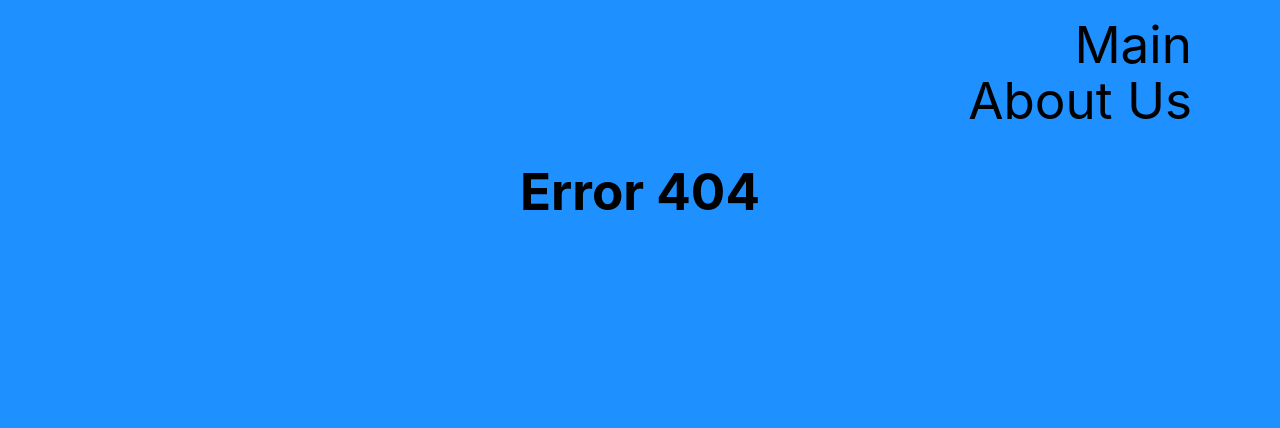
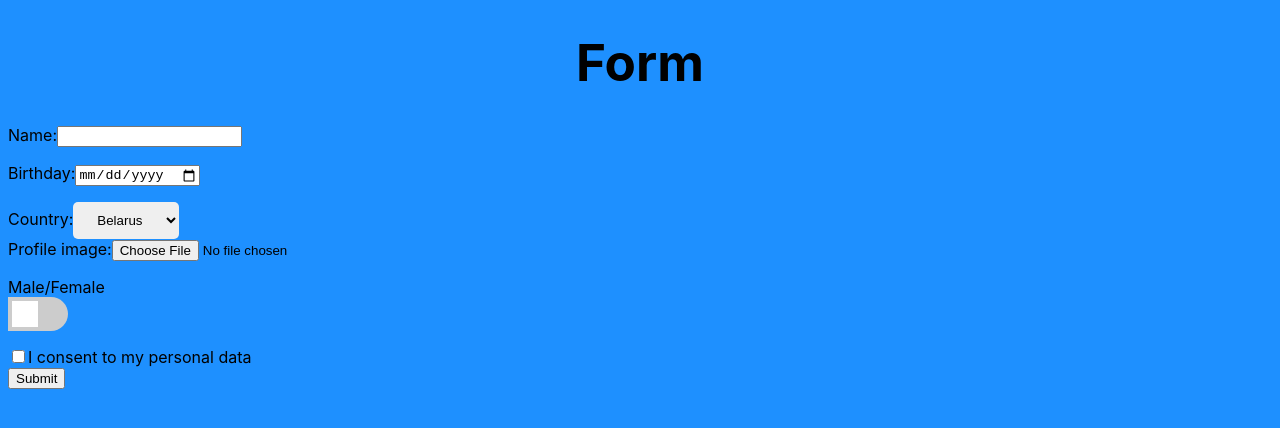
Before and after one commit to DenisSidorenkoQ/rsschool-react, a React (Vite) app: page /form in a window 1280 px wide. Before the commit this address led to /error. Shown: the top 428 px of the page. Built offline with nearby package versions, Linux system fonts and the light colour scheme.

Commit message:
feat: added all elements for form

```diff
--- a/package.json
+++ b/package.json
@@ -1,6 +1,7 @@
 {
   "name": "rsschool-react",
   "private": true,
+  "homepage": "https://denissidorenkoq.github.io/rsschool-react/",
   "version": "0.0.0",
   "type": "module",
   "jest": {
@@ -15,9 +16,12 @@
     "build": "tsc && vite build",
     "preview": "vite preview",
     "test": "vitest",
-    "coverage": "vitest run --coverage"
+    "coverage": "vitest run --coverage",
+    "deploy": "gh-pages -d build",
+    "predeploy": "npm run build"
   },
   "dependencies": {
+    "gh-pages": "^5.0.0",
     "html-webpack-plugin": "^5.5.0",
     "react": "^18.2.0",
     "react-dom": "^18.2.0"
--- a/src/App.tsx
+++ b/src/App.tsx
@@ -3,6 +3,7 @@ import { Navigate, Route, Routes } from 'react-router-dom';
 import { AboutUs } from './pages/AboutUs';
 import { Error404 } from './pages/Error404';
 import { Main } from './pages/Main';
+import { FormPage } from './pages/FormPage';
 
 const App = () => {
   return (
@@ -11,6 +12,7 @@ const App = () => {
         <Route path={'/error'} element={<Error404 />} />
         <Route path={'/about-us'} element={<AboutUs />} />
         <Route path={'/main'} element={<Main />} />
+        <Route path={'/form'} element={<FormPage />} />
         <Route path={'*'} element={<Navigate to="/error" replace />} />
       </Routes>
     </div>
--- /dev/null
+++ b/src/components/Form.css
@@ -0,0 +1,56 @@
+select{
+    border:none;
+    padding: 10px 20px;
+    border-radius:5px;
+}
+
+select:focus{
+    outline:none;
+}
+
+label{
+    width: 400px;
+}
+
+.switch {
+    position: relative;
+    display: inline-block;
+    width: 60px;
+    height: 34px;
+}
+
+.slider {
+    position: absolute;
+    cursor: pointer;
+    top: 0;
+    left: 0;
+    right: 0;
+    bottom: 0;
+    background-color: #ccc;
+    -webkit-transition: .4s;
+    transition: .4s;
+    border-radius: 0 20px 20px 0;
+}
+
+.slider:before {
+    position: absolute;
+    content: "";
+    height: 26px;
+    width: 26px;
+    left: 4px;
+    bottom: 4px;
+    background-color: white;
+    -webkit-transition: .4s;
+    transition: .4s;
+}
+
+input:checked + .slider {
+    background-color: gray;
+}
+
+input:checked + .slider:before {
+    -webkit-transform: translateX(26px);
+    -ms-transform: translateX(26px);
+    transform: translateX(26px);
+    border-radius: 15px;
+}
--- /dev/null
+++ b/src/components/Form.tsx
@@ -0,0 +1,89 @@
+import React from 'react';
+import './Form.css';
+
+export class Form extends React.Component {
+  state = {
+    name: '',
+    date: '',
+    country: 'Belarus',
+    dataConfirmation: false,
+  };
+
+  handleChangeName = (event: { target: { value: string } }) => {
+    this.setState({ name: event.target.value });
+  };
+
+  handleChangeDate = (event: { target: { value: string } }) => {
+    this.setState({ date: event.target.value });
+  };
+
+  handleChangeCountry = (event: { target: { value: string } }) => {
+    this.setState({ country: event.target.value });
+  };
+
+  handleChangeDataConfirmation = () => {
+    if (this.state.dataConfirmation) {
+      this.setState({ dataConfirmation: false });
+    } else {
+      this.setState({ dataConfirmation: true });
+    }
+  };
+
+  render() {
+    return (
+      <form id="form">
+        <div>
+          <label>
+            Name:
+            <input type="text" value={this.state.name} onChange={this.handleChangeName} />
+          </label>
+        </div>
+        <div style={{ paddingTop: '1em' }}>
+          <label>
+            Birthday:
+            <input type="date" value={this.state.date} onChange={this.handleChangeDate} />
+          </label>
+        </div>
+        <div style={{ paddingTop: '1em' }}>
+          <label>
+            Country:
+            <select
+              name="country"
+              id="country"
+              value={this.state.country}
+              onChange={this.handleChangeCountry}
+            >
+              <option value="Belarus">Belarus</option>
+              <option value="Ukraine">Ukraine</option>
+              <option value="Poland">Poland</option>
+            </select>
+          </label>
+        </div>
+        <div>
+          <label>
+            Profile image:
+            <input type="file" id="avatar" name="avatar" accept="image/png, image/jpeg" />
+          </label>
+        </div>
+        <div style={{ paddingTop: '1em' }}>
+          <div>
+            <label>Male/Female</label>
+          </div>
+          <label className="switch">
+            <input type="checkbox" />
+            <span className="slider"></span>
+          </label>
+        </div>
+        <div style={{ paddingTop: '1em' }}>
+          <label>
+            <input type="checkbox" onClick={this.handleChangeDataConfirmation} />I consent to my
+            personal data
+          </label>
+        </div>
+        <button type="submit" form="form" value="Submit">
+          Submit
+        </button>
+      </form>
+    );
+  }
+}
--- /dev/null
+++ b/src/pages/FormPage.tsx
@@ -0,0 +1,11 @@
+import React from 'react';
+import { Form } from '../components/Form';
+
+export const FormPage = () => {
+  return (
+    <div>
+      <h1>Form</h1>
+      <Form />
+    </div>
+  );
+};
--- a/src/pages/Header.tsx
+++ b/src/pages/Header.tsx
@@ -16,6 +16,11 @@ export const Header = () => {
             About Us
           </Link>
         </div>
+        <div>
+          <Link className="header-link" to="/form">
+            Form
+          </Link>
+        </div>
       </ul>
     </div>
   );
```
Also changed, not shown: 1 other file (tests, documents, lock files or other folders).
